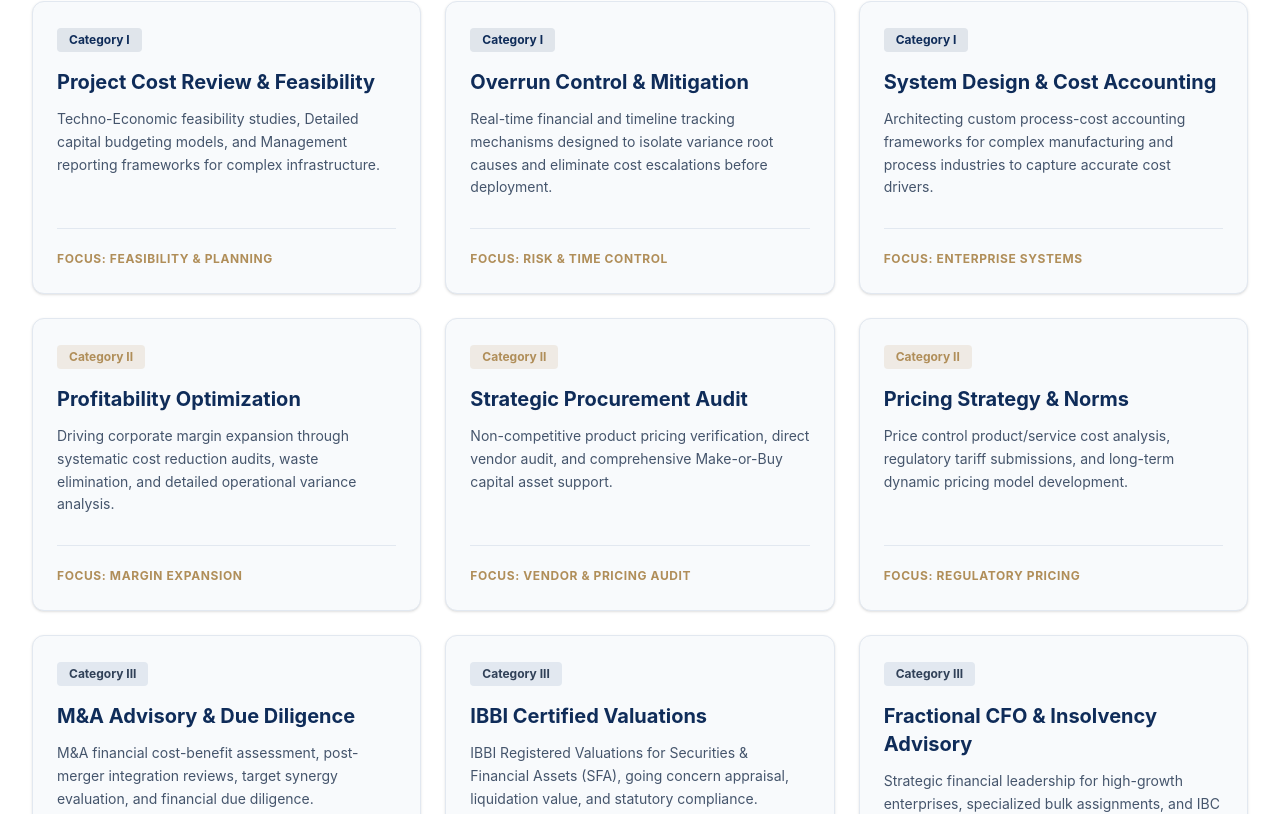
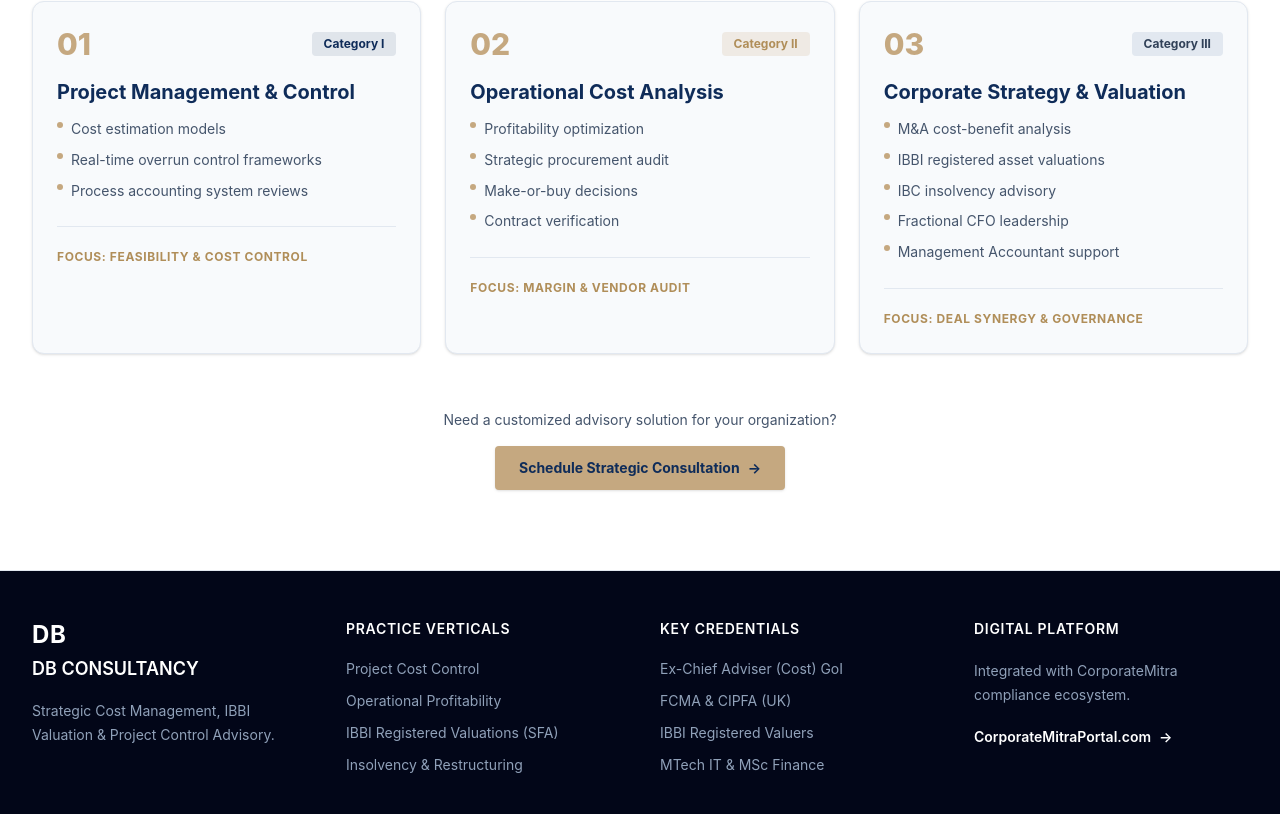
Before and after one commit to dbservices0816-cloud/DB-Consultancy, a React (Vite) app: page /services in a window 1280 px wide. Shown: the part 446-1260 px from the top of the page. Built offline with nearby package versions, Linux system fonts and the light colour scheme.

Commit message:
office icmaconsulting

```diff
--- a/src/components/Services.jsx
+++ b/src/components/Services.jsx
@@ -1,4 +1,3 @@
-
 import React, { useState } from "react";
 
 const Services = () => {
@@ -7,75 +6,42 @@ const Services = () => {
   const services = [
     {
       category: "cat1",
+      number: "01",
       categoryName: "Category I",
-      title: "Project Cost Review & Feasibility",
-      description:
-        " Techno-Economic feasibility studies,  Detailed capital budgeting models, and Management reporting frameworks for complex infrastructure.",
-      focus: "Focus: Feasibility & Planning",
-    },
-    {
-      category: "cat1",
-      categoryName: "Category I",
-      title: "Overrun Control & Mitigation",
-      description:
-        "Real-time financial and timeline tracking mechanisms designed to isolate variance root causes and eliminate cost escalations before deployment.",
-      focus: "Focus: Risk & Time Control",
-    },
-    {
-      category: "cat1",
-      categoryName: "Category I",
-      title: "System Design & Cost Accounting",
-      description:
-        "Architecting custom process-cost accounting frameworks for complex manufacturing and process industries to capture accurate cost drivers.",
-      focus: "Focus: Enterprise Systems",
+      title: "Project Management & Control",
+      points: [
+        "Cost estimation models",
+        "Real-time overrun control frameworks",
+        "Process accounting system reviews",
+      ],
+      focus: "Focus: Feasibility & Cost Control",
     },
     {
       category: "cat2",
+      number: "02",
       categoryName: "Category II",
-      title: "Profitability Optimization",
-      description:
-        "Driving corporate margin expansion through systematic cost reduction audits, waste elimination, and detailed operational variance analysis.",
-      focus: "Focus: Margin Expansion",
-    },
-    {
-      category: "cat2",
-      categoryName: "Category II",
-      title: "Strategic Procurement Audit",
-      description:
-        "Non-competitive product pricing verification, direct vendor audit, and comprehensive Make-or-Buy capital asset support.",
-      focus: "Focus: Vendor & Pricing Audit",
-    },
-    {
-      category: "cat2",
-      categoryName: "Category II",
-      title: "Pricing Strategy & Norms",
-      description:
-        "Price control product/service cost analysis, regulatory tariff submissions, and long-term dynamic pricing model development.",
-      focus: "Focus: Regulatory Pricing",
+      title: "Operational Cost Analysis",
+      points: [
+        "Profitability optimization",
+        "Strategic procurement audit",
+        "Make-or-buy decisions",
+        "Contract verification",
+      ],
+      focus: "Focus: Margin & Vendor Audit",
     },
     {
       category: "cat3",
+      number: "03",
       categoryName: "Category III",
-      title: "M&A Advisory & Due Diligence",
-      description:
-        "M&A financial cost-benefit assessment, post-merger integration reviews, target synergy evaluation, and financial due diligence.",
-      focus: "Focus: Deal Synergy",
-    },
-    {
-      category: "cat3",
-      categoryName: "Category III",
-      title: "IBBI Certified Valuations",
-      description:
-        "IBBI Registered Valuations for Securities & Financial Assets (SFA), going concern appraisal, liquidation value, and statutory compliance.",
-      focus: "Focus: Statutory Valuation",
-    },
-    {
-      category: "cat3",
-      categoryName: "Category III",
-      title: "Fractional CFO & Insolvency Advisory",
-      description:
-        "Strategic financial leadership for high-growth enterprises, specialized bulk assignments, and IBC resolution professional advisory.",
-      focus: "Focus: Executive Governance",
+      title: "Corporate Strategy & Valuation",
+      points: [
+        "M&A cost-benefit analysis",
+        "IBBI registered asset valuations",
+        "IBC insolvency advisory",
+        "Fractional CFO leadership",
+        "Management Accountant support",
+      ],
+      focus: "Focus: Deal Synergy & Governance",
     },
   ];
 
@@ -93,7 +59,6 @@ const Services = () => {
 
         {/* ================= SECTION HEADER ================= */}
         <div className="mx-auto mb-12 max-w-3xl text-center">
-
           <span className="text-xs font-bold uppercase tracking-[0.2em] text-[#B08E59]">
             Expert Advisory Verticals
           </span>
@@ -107,14 +72,11 @@ const Services = () => {
             and project governance services. Use the filters below to browse
             our capability catalog across corporate life cycles.
           </p>
-
         </div>
 
         {/* ================= FILTER BUTTONS ================= */}
         <div className="mb-10 flex justify-center">
           <div className="flex w-full max-w-4xl flex-wrap justify-center gap-2 rounded-xl border border-slate-200 bg-slate-100 p-2">
-
-            {/* All */}
             <button
               onClick={() => setActiveCategory("all")}
               className={`rounded-lg px-4 py-2.5 text-xs font-semibold transition-all duration-200 sm:text-sm ${
@@ -126,7 +88,6 @@ const Services = () => {
               All Services
             </button>
 
-            {/* Category I */}
             <button
               onClick={() => setActiveCategory("cat1")}
               className={`rounded-lg px-4 py-2.5 text-xs font-semibold transition-all duration-200 sm:text-sm ${
@@ -138,7 +99,6 @@ const Services = () => {
               Cat I: Project Control
             </button>
 
-            {/* Category II */}
             <button
               onClick={() => setActiveCategory("cat2")}
               className={`rounded-lg px-4 py-2.5 text-xs font-semibold transition-all duration-200 sm:text-sm ${
@@ -150,7 +110,6 @@ const Services = () => {
               Cat II: Operational Cost
             </button>
 
-            {/* Category III */}
             <button
               onClick={() => setActiveCategory("cat3")}
               className={`rounded-lg px-4 py-2.5 text-xs font-semibold transition-all duration-200 sm:text-sm ${
@@ -161,22 +120,23 @@ const Services = () => {
             >
               Cat III: Strategy & Valuation
             </button>
-
           </div>
         </div>
 
         {/* ================= SERVICES GRID ================= */}
-        <div className="grid grid-cols-1 gap-6 md:grid-cols-2 lg:grid-cols-3">
-
+        <div className="grid grid-cols-1 gap-6 md:grid-cols-3">
           {filteredServices.map((service, index) => (
             <div
               key={index}
               className="group rounded-xl border border-slate-200 bg-[#F8FAFC] p-6 shadow-sm transition-all duration-300 hover:-translate-y-1 hover:border-[#C5A880] hover:shadow-lg"
             >
-
-              {/* Category Badge */}
+              {/* Number + Badge */}
+              <div className="mb-4 flex items-center justify-between">
+                <span className="text-3xl font-extrabold text-[#C5A880]">
+                  {service.number}
+                </span>
                 <div
-                className={`mb-4 inline-block rounded px-3 py-1 text-xs font-bold ${
+                  className={`inline-block rounded px-3 py-1 text-xs font-bold ${
                     service.category === "cat1"
                       ? "bg-[#0F2C59]/10 text-[#0F2C59]"
                       : service.category === "cat2"
@@ -186,16 +146,22 @@ const Services = () => {
                 >
                   {service.categoryName}
                 </div>
+              </div>
 
               {/* Title */}
               <h3 className="mb-3 text-xl font-bold text-[#0F2C59] transition-colors group-hover:text-[#B08E59]">
                 {service.title}
               </h3>
 
-              {/* Description */}
-              <p className="min-h-[96px] text-sm leading-relaxed text-slate-600">
-                {service.description}
-              </p>
+              {/* Bullet Points */}
+              <ul className="space-y-2 text-sm leading-relaxed text-slate-600">
+                {service.points.map((point, i) => (
+                  <li key={i} className="flex items-start gap-2">
+                    <span className="mt-1 h-1.5 w-1.5 flex-shrink-0 rounded-full bg-[#C5A880]" />
+                    <span>{point}</span>
+                  </li>
+                ))}
+              </ul>
 
               {/* Focus */}
               <div className="mt-6 border-t border-slate-200 pt-4">
@@ -203,29 +169,24 @@ const Services = () => {
                   {service.focus}
                 </span>
               </div>
-
             </div>
           ))}
-
         </div>
 
         {/* ================= BOTTOM CTA ================= */}
         <div className="mt-14 text-center">
-
           <p className="mb-4 text-sm text-slate-600">
             Need a customized advisory solution for your organization?
           </p>
 
-          <a
-            href="/contact"
-            className="inline-flex items-center rounded bg-[#C5A880] px-6 py-3 text-sm font-bold text-[#0F2C59] shadow transition-all duration-200 hover:bg-[#B08E59]"
+
+  <a href="/contact" className="inline-flex items-center rounded bg-[#C5A880] px-6 py-3 text-sm font-bold text-[#0F2C59] shadow transition-all duration-200 hover:bg-[#B08E59]"
 >
   Schedule Strategic Consultation
   <span className="ml-2">→</span>
 </a>
 
         </div>
-
       </div>
     </section>
   );
```
Also changed, not shown: src/components/Contact.jsx (+41 -130 lines). Lines whose indentation alone changed are shown as unchanged.
